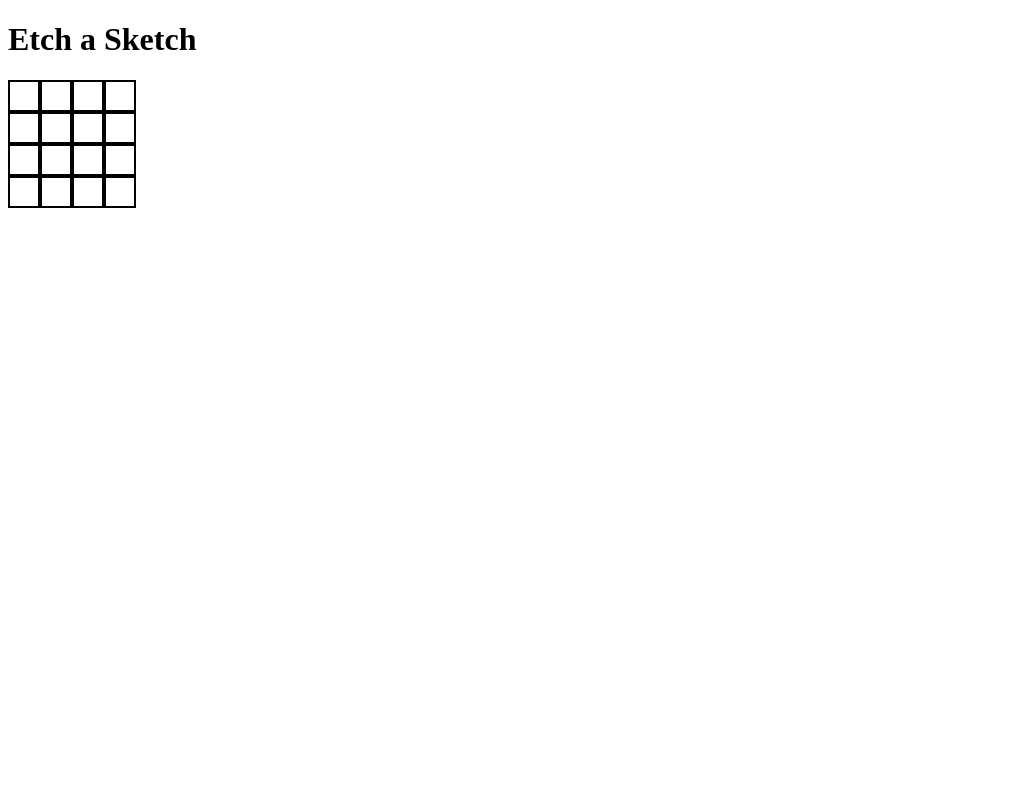
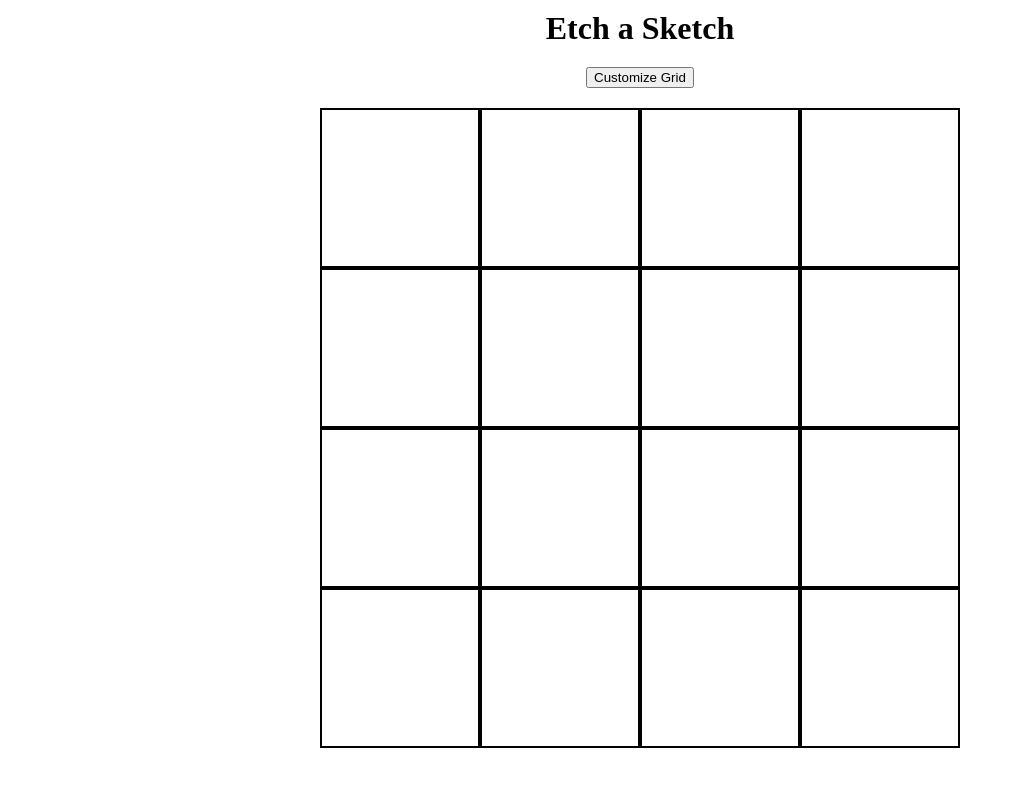
Before and after one commit to AlexLieb83/odin-etchasketch, a plain HTML site: page index.html in a window 1280 px wide. Shown: the whole page, without its empty margins (0-1015 px from the left). Drawn offline with Linux system fonts and the light colour scheme.

Commit message:
user customizable grid added

```diff
--- a/index.html
+++ b/index.html
@@ -9,6 +9,7 @@
   </head>
   <body>
     <h1>Etch a Sketch</h1>
+    <button type="button" id="customize-grid-btn">Customize Grid</button>
     <div id="container"></div>
   </body>
 </html>
--- a/script.js
+++ b/script.js
@@ -1,32 +1,57 @@
 const containerDiv = document.getElementById("container");
+const customizeGridBtn = document.getElementById("customize-grid-btn");
 
-const SQUARE_COUNT = 16;
-const SQUARE_SIZE = 32;
-//how many squares in one row -- based on square_count
-const side = Math.sqrt(SQUARE_COUNT);
+const CONTAINER_WIDTH = 640; //based on css container width
 
-//container must be this wide to fit the proper square amount per row
-//4 squares per row
-//each square 32 size
-//so width must be 4 * 32 = 128px
-containerDiv.style.width = `${side * SQUARE_SIZE}px`;
+let squareCount = 16; // default 4x4 grid
 
 let squareArr = [];
 
-for (let i = 0; i < SQUARE_COUNT; i++) {
-  const squareDiv = document.createElement("div");
-  squareDiv.style.width = `${SQUARE_SIZE}px`;
-  squareDiv.style.height = `${SQUARE_SIZE}px`;
-  squareDiv.style.border = "2px solid black";
+function buildGrid(squares) {
+  for (let i = 0; i < squares; i++) {
+    const squareDiv = document.createElement("div");
 
-  //   squareDiv.classList.add(`square-div-${i}`);
+    //calc width per square -- 100% width / 16
+    const squareSize = CONTAINER_WIDTH / Math.sqrt(squares);
 
-  containerDiv.appendChild(squareDiv);
-  squareArr.push(i);
+    squareDiv.style.width = `${squareSize}px`;
+    squareDiv.style.height = `${squareSize}px`;
+    squareDiv.style.border = "2px solid black";
 
-  squareDiv.addEventListener("mouseenter", colorBox);
+    containerDiv.appendChild(squareDiv);
+    squareArr.push(i);
+
+    squareDiv.addEventListener("mouseenter", colorBox);
+  }
 }
+buildGrid(squareCount);
 
 function colorBox(e) {
   e.target.classList.add("color-box");
 }
+
+customizeGridBtn.addEventListener("click", promptSquaresPerRow);
+
+//user clicks button
+function promptSquaresPerRow() {
+  let squaresPerRow = parseInt(
+    prompt("How many squares per row would you like for your grid?")
+  );
+
+  while (squaresPerRow > 100) {
+    squaresPerRow = prompt(
+      "Invalid entry. Must be 100 squares per row or less. How many squares per row would you like for your grid?"
+    );
+  }
+
+  clearContainer();
+
+  let totalSquares = squaresPerRow * squaresPerRow;
+
+  buildGrid(totalSquares);
+}
+
+//clear the container
+function clearContainer() {
+  containerDiv.replaceChildren();
+}
--- a/styles.css
+++ b/styles.css
@@ -2,9 +2,24 @@
 *::before,
 *::after {
   box-sizing: border-box;
+  margin: 0;
+}
+
+body {
+  display: flex;
+  flex-direction: column;
+  align-items: center;
+
+  gap: 20px;
+}
+
+h1 {
+  margin-top: 10px;
 }
 
 #container {
+  width: 640px;
+  height: 640px;
   display: flex;
   flex-wrap: wrap;
 }
```
